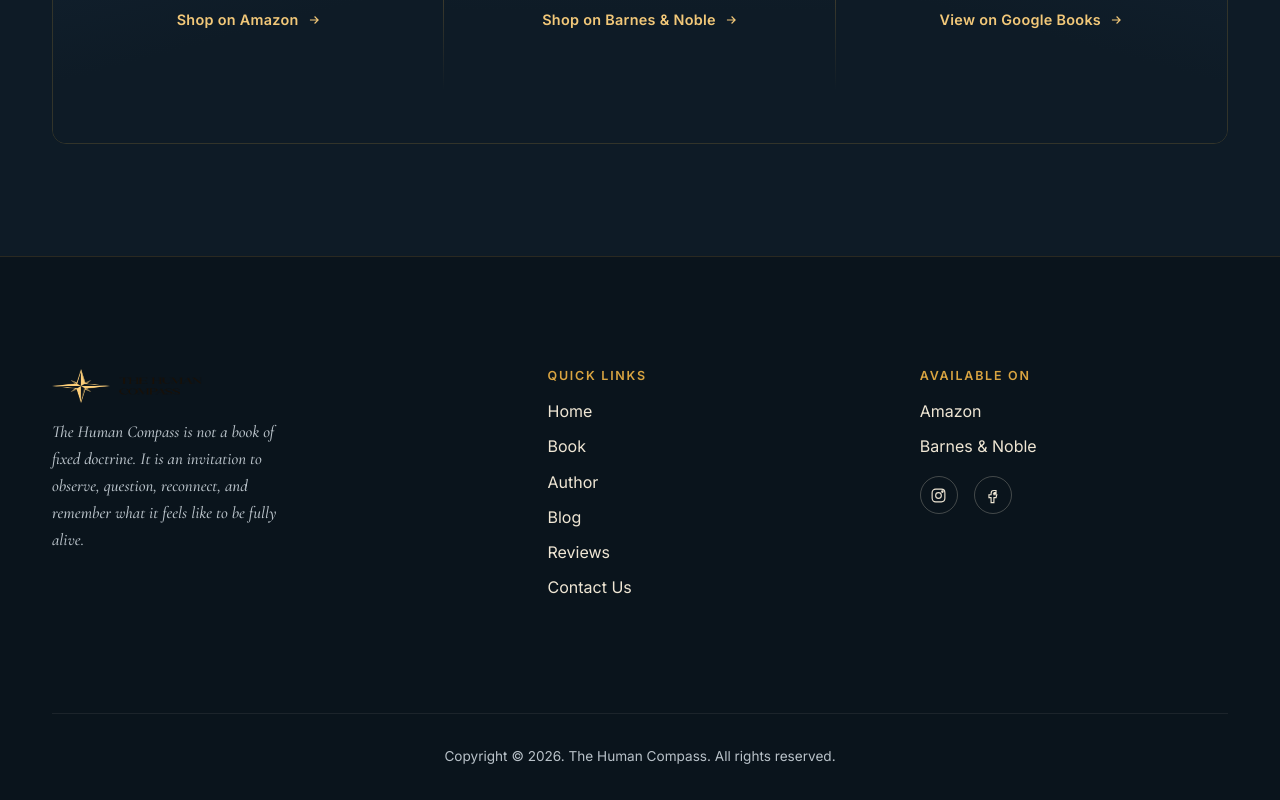
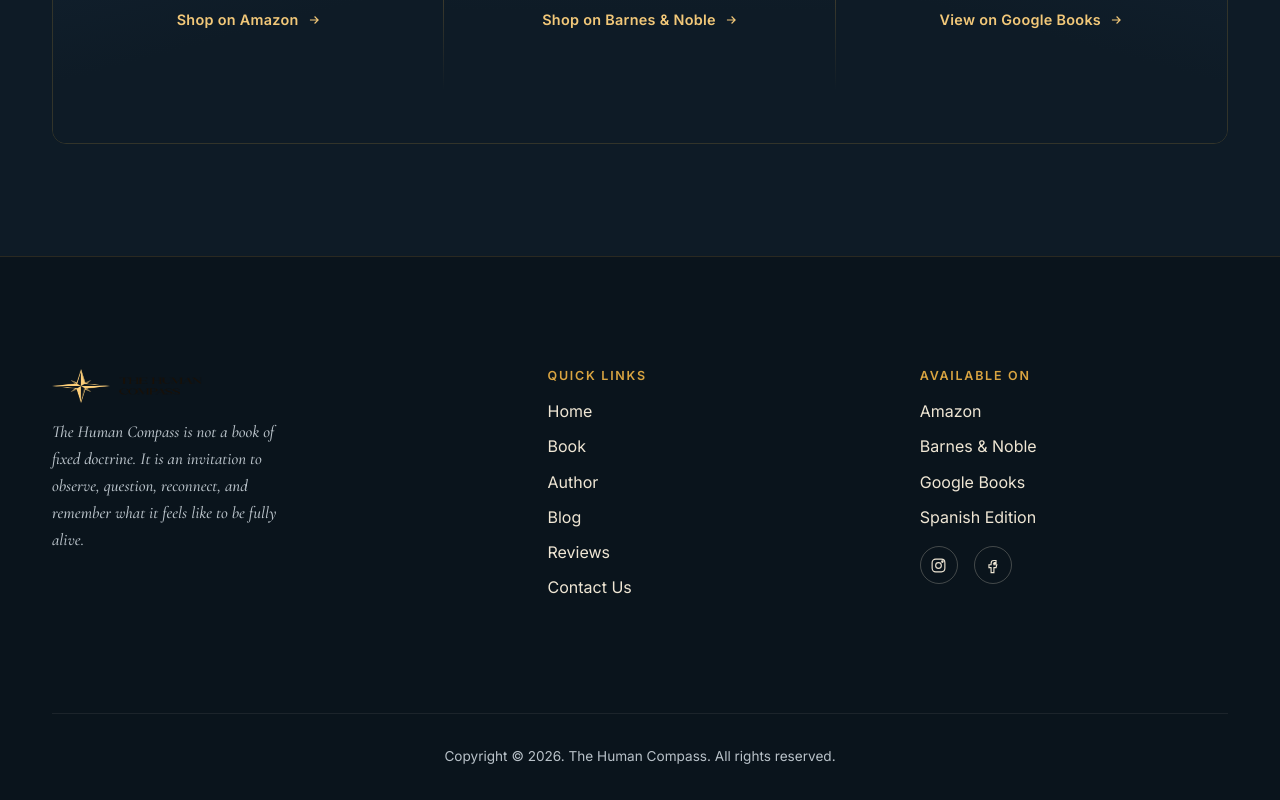
Before and after one commit to Peter342677/jason-gentrup-author-site, a website built with Vite: page about-the-author.html in a window 1280 px wide. Shown: the part 1712-2512 px from the top of the page. Built offline with nearby package versions, Linux system fonts and the light colour scheme; some packages are replaced by stand-ins of ours.

Commit message:
feat(footer): add Google Books and Spanish Edition links sitewide
Adds the two missing formats to the footer's "Available On" list across
all 12 pages, alongside the existing Amazon and Barnes & Noble links.

Verified locally: build succeeds, all JSON-LD blocks parse, no em
dashes, all four footer links confirmed present and pointing to the
correct real URLs via a live DOM check, zero console errors.

```diff
--- a/about-the-author.html
+++ b/about-the-author.html
@@ -206,6 +206,8 @@
           <ul class="footer-links">
             <li><a href="https://www.amazon.com/dp/B0H6KVVMMF" target="_blank" rel="noopener noreferrer">Amazon</a></li>
             <li><a href="https://www.barnesandnoble.com/w/the-human-compass-jason-gentrup/1150549633?ean=9798182520164" target="_blank" rel="noopener noreferrer">Barnes &amp; Noble</a></li>
+            <li><a href="https://books.google.com/books?id=d2XyEQAAQBAJ" target="_blank" rel="noopener noreferrer">Google Books</a></li>
+            <li><a href="https://www.amazon.com/dp/B0HF5L4LV7" target="_blank" rel="noopener noreferrer">Spanish Edition</a></li>
           </ul>
           <div class="social-row">
             <a href="https://www.instagram.com/authorjasongentrup/" target="_blank" rel="noopener noreferrer" aria-label="Instagram">
```
Also changed, not shown: about-the-book.html (+2 -0 lines), blog/identity-masks-and-fluidity.html (+2 -0 lines), blog/index.html (+2 -0 lines), blog/meaning-reason-purpose-framework.html (+2 -0 lines), blog/reclaiming-coherence-in-a-fragmented-world.html (+2 -0 lines), blog/surviving-versus-living.html (+2 -0 lines), blog/veteran-finding-direction-after-service.html (+2 -0 lines), blog/what-schools-forgot.html (+2 -0 lines), contact-us.html (+2 -0 lines), index.html (+2 -0 lines), reviews.html (+2 -0 lines).
